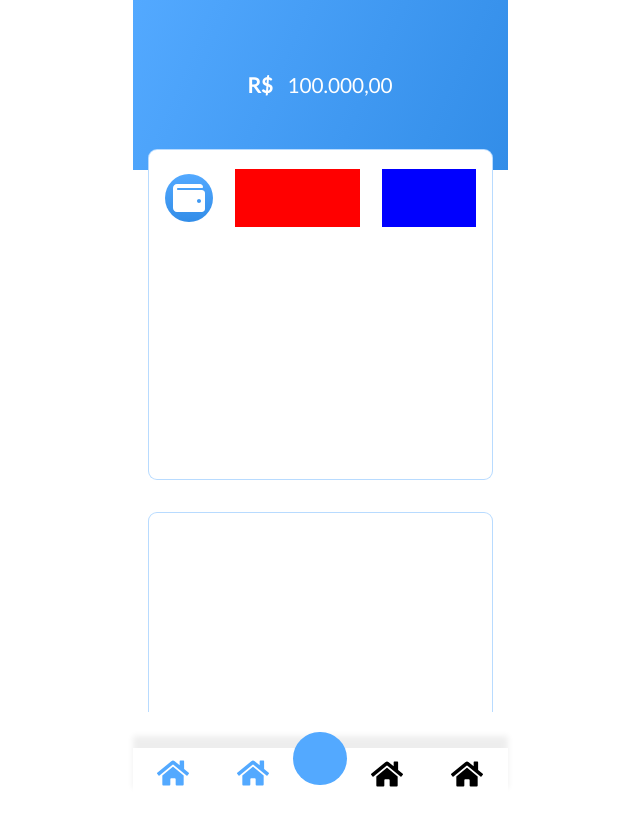
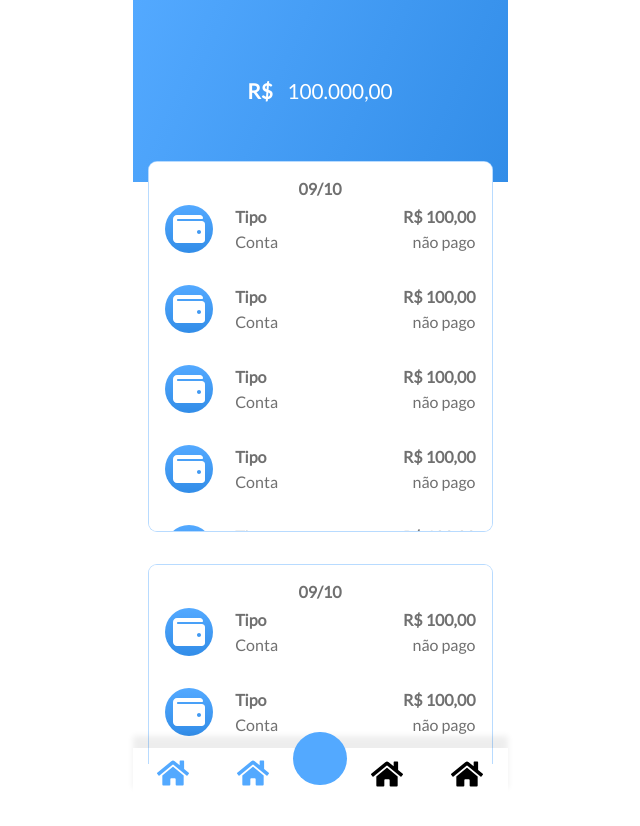
Before and after one commit to marcoshenriquemaia/contas-react, a React (Create React App) app: page /expanses in a window 1280 px wide. Shown: the top 826 px of the page, without its empty margins (320-960 px from the left). Before the commit the page ends 802 px from the top, so only its background shows below. Built offline with nearby package versions, Linux system fonts and the light colour scheme.

Commit message:
feature: page expanses

```diff
--- a/src/components/expanse/index.js
+++ b/src/components/expanse/index.js
@@ -1,15 +1,19 @@
 import React from "react";
-import { Container, WrapperText, WrapperValue } from "./style";
+import { Container, Wrapper, Principal, Sub, WrapperValue } from "./style";
 import IconBox from "../icon-box";
 
 const Expanse = () => {
   return (
     <Container>
       <IconBox icon="wallet"></IconBox>
-      <WrapperText>
-
-      </WrapperText>
-      <WrapperValue></WrapperValue>
+      <Wrapper>
+        <Principal>Tipo</Principal>
+        <Sub>Conta</Sub>
+      </Wrapper>
+      <WrapperValue>
+        <Principal>R$ 100,00</Principal>
+        <Sub>não pago</Sub>
+      </WrapperValue>
     </Container>
   );
 };
--- a/src/components/expanse/style.js
+++ b/src/components/expanse/style.js
@@ -2,29 +2,40 @@ import styled from "styled-components";
 
 export const Container = styled.div`
   width: 100%;
-  height: 4em;
+  min-height: 4em;
   display: flex;
   align-items: center;
   justify-content: space-between;
+  margin-bottom: 1em;
 `;
 
-export const WrapperText = styled.div`
-  width: 40%;
+export const Wrapper = styled.div`
+  display: flex;
+  flex-direction: column;
+  justify-content: space-evenly;
+  width: 35%;
   height: 90%;
-  background-color: red;
 `;
 
-export const Title = styled.h1`
+export const Principal = styled.h1`
   color: #707070;
   font-weight: bold;
 `
 
-export const SubTitle = styled.h2`
+export const Sub = styled.h2`
   color: #707070;
 `
 
+export const Status = styled.h2`
+  color: #707070;
+  font-size: .8em;
+`
+
 export const WrapperValue = styled.div`
-  width: 30%;
+  display: flex;
+  flex-direction: column;
+  justify-content: space-evenly;
+  align-items: flex-end;
+  width: 35%;
   height: 90%;
-  background-color: blue;
-`
+`;
--- /dev/null
+++ b/src/components/expanses-box/index.js
@@ -0,0 +1,20 @@
+import React from 'react'
+import { Container, DateText } from './style'
+import Expanse from '../expanse'
+
+const ExpansesBox = () =>{
+  return(
+    <Container>
+      <DateText>09/10</DateText>
+      <Expanse></Expanse>
+      <Expanse></Expanse>
+      <Expanse></Expanse>
+      <Expanse></Expanse>
+      <Expanse></Expanse>
+      <Expanse></Expanse>
+      <Expanse></Expanse>
+    </Container>
+  )
+}
+
+export default ExpansesBox;
--- /dev/null
+++ b/src/components/expanses-box/style.js
@@ -0,0 +1,26 @@
+import styled from 'styled-components'
+
+export const Container = styled.div`
+  display: flex;
+  align-items: center;
+  flex-direction: column;
+  width: 82.937%;
+  height: 51.43%;
+  min-height: 51.43%;
+  border: 1px solid #53a9ff69;
+  border-radius: 9px;
+  background-color: #fff;
+  overflow-y: scroll;
+  padding: 1em;
+  padding-top: 2.2em;
+  margin-bottom: 1em;
+  margin-top: 1em;
+  position: relative;
+`
+
+export const DateText = styled.span`
+  color: #707070;
+  font-weight: 800;
+  position: fixed;
+  transform: translateY(-100%);
+`
--- a/src/components/modal-expanse/index.js
+++ b/src/components/modal-expanse/index.js
@@ -11,11 +11,11 @@ import {
 } from "./style";
 import NavHeader from "../NavHeader";
 import { Currency } from "../dialer-bigger/style";
-import WalletSelector from "../wallet-selector";
 import PortionsBox from "../portions-box";
 import TagBox from "../tag-box";
 import { Button } from "../goals-list/style";
 import { NavLink } from 'react-router-dom'
+import CategorySelector from "../category-selector";
 
 const ModalExpanse = ({headerType, setHeaderType}) => {
   return (
@@ -26,8 +26,8 @@ const ModalExpanse = ({headerType, setHeaderType}) => {
           <Currency>R$</Currency>
           <Value>100.000,00</Value>
         </ValueField>
-        <WalletSelector></WalletSelector>
-        <WalletSelector></WalletSelector>
+        <CategorySelector></CategorySelector>
+        <CategorySelector></CategorySelector>
         <WrapperWallet>
           <TitleWallet>Data</TitleWallet>
           <Date type="date"></Date>
--- a/src/components/modal-expanse/style.js
+++ b/src/components/modal-expanse/style.js
@@ -18,8 +18,8 @@ export const Container = styled.div`
 `
 
 export const ContainerWallet = styled.div`
-  width: 100%;
-  height: 83%;
+  width: 95%;
+  height: 88%;
   background-color: #fff;
   display: flex;
   align-items: center;
@@ -50,7 +50,7 @@ export const WrapperWallet = styled.div`
   display: flex;
   justify-content: space-between;
   align-items: center;
-  width: 85%;
+  width: 100%;
 `
 
 export const TitleWallet = styled.h2`
@@ -69,7 +69,7 @@ export const Date = styled.input`
   text-align: center;
 `
 export const Obs = styled.textarea`
-  width: 95%;
+  width: 100%;
   height: 25%;
   border: 1px solid #53A9FF91;
   border-radius: 9px;
--- a/src/components/tag-box/style.js
+++ b/src/components/tag-box/style.js
@@ -1,7 +1,7 @@
 import styled from 'styled-components'
 
 export const Container = styled.div`
-  width: 95%;
+  width: 100%;
   height: 2em;
   border: 1px solid #53A9FF8F;
   border-radius: 9px;
--- a/src/components/wallet-selector/index.js
+++ /dev/null
@@ -1,21 +0,0 @@
-import React from "react";
-import { Container, WrapperCategory, SubTitleCategory } from "./style";
-import IconBox from "../icon-box";
-import { TitleCategory } from "../category-selector/style";
-import ButtonSelector from "../shared/button-selector";
-
-const WalletSelector = () => {
-  return (
-    <Container>
-      <IconBox></IconBox>
-      <WrapperCategory>
-        <TitleCategory>aaaa</TitleCategory>
-        <SubTitleCategory>aaaa</SubTitleCategory>
-      </WrapperCategory>
-
-      <ButtonSelector></ButtonSelector>
-    </Container>
-  );
-};
-
-export default WalletSelector;
--- a/src/components/wallet-selector/style.js
+++ /dev/null
@@ -1,63 +0,0 @@
-import styled, { css } from 'styled-components'
-
-export const Container = styled.div`
-  width: calc(100% - 18px);
-  height: 4em;
-  background-color: #d2e4fa;
-  display: flex;
-  border-radius: 9px;
-  align-items: center;
-  justify-content: space-around;
-  /* animation: shrink 150ms; */
-  background-color: #d2e4fa;
-  z-index: 15;
-
-
-  @keyframes shrink {
-    from {
-      height: calc(100% - 18px);
-    }
-    to {
-      height: 4.563em;
-    }
-  }
-
-  ${({ selecting }) =>
-    selecting &&
-    css`
-      width: calc(100% - 18px);
-      position: absolute;
-      background-color: #d2e4fa;
-      z-index: 15;
-      animation: growUpCategorySelector 150ms forwards;
-      background-color: #fff;
-      align-items: baseline;
-      flex-direction: column;
-      justify-content: flex-start;
-
-      @keyframes growUpCategorySelector {
-        from {
-          height: 4.563em;
-        }
-        to {
-          height: calc(100% - 18px);
-        }
-      }
-    `}
-`;
-export const WrapperCategory = styled.div`
-  width: 50%;
-  height: 100%;
-  display: flex;
-  flex-direction: column;
-  justify-content: center;
-  margin-right: 2em;
-`;
-
-export const TitleCategory = styled.h1`
-  font-weight: 700;
-  color: #707070;
-`;
-export const SubTitleCategory = styled.h2`
-  color: #707070;
-`;
--- a/src/pages/expanses/index.js
+++ b/src/pages/expanses/index.js
@@ -1,16 +1,16 @@
 import React from 'react'
-import { Container, ContainerExpanses, ExpansesBox } from './style'
+import { Container, ContainerExpanses } from './style'
 import TotalValue from '../../components/total-value'
 import Expanse from '../../components/expanse'
+import ExpansesBox from '../../components/expanses-box'
 
 const Expanses = () =>{
   return(
     <Container>
       <TotalValue/>
       <ContainerExpanses>
-        <ExpansesBox>
-          <Expanse></Expanse>
-        </ExpansesBox>
+        <ExpansesBox></ExpansesBox>
+        <ExpansesBox></ExpansesBox>
         <ExpansesBox></ExpansesBox>
         <ExpansesBox></ExpansesBox>
         <ExpansesBox></ExpansesBox>
--- a/src/pages/expanses/style.js
+++ b/src/pages/expanses/style.js
@@ -16,17 +16,8 @@ export const ContainerExpanses = styled.div`
   transform: translateY(-2.3em);
 `
 
-export const ExpansesBox = styled.div`
-  display: flex;
-  align-items: center;
-  flex-direction: column;
-  width: 82.937%;
-  min-height: 51.43%;
-  border: 1px solid #53a9ff69;
-  border-radius: 9px;
-  background-color: #fff;
-  overflow-y: scroll;
-  padding: 1em;
-  margin-bottom: 1em;
-  margin-top: 1em;
+export const TextDate = styled.span`
+  position: fixed;
+  color: #707070;
+  font-weight: bold;
 `
```
